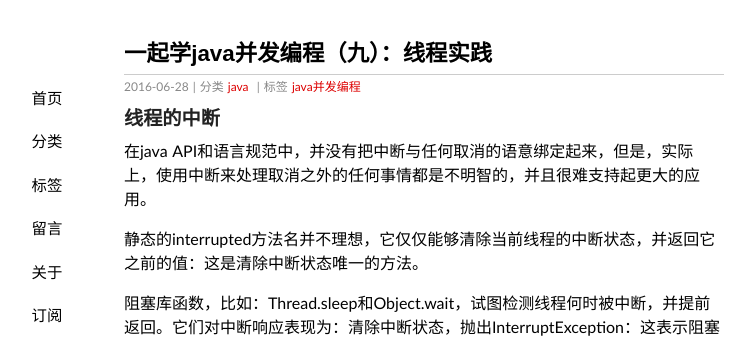
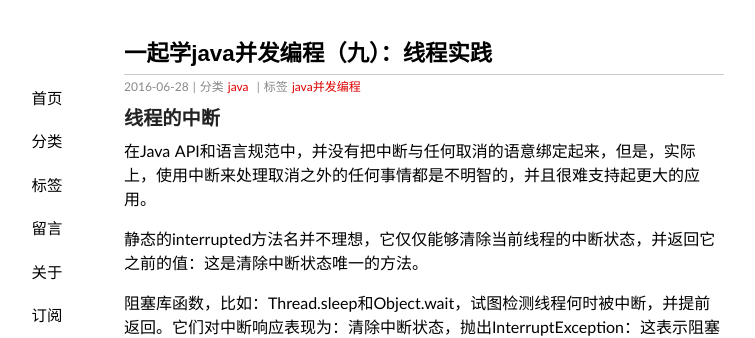
Before and after one commit to maphey/maphey.github.io, a Jekyll site: the page built from _posts/2016-06-28-learning-java-concurrent-9.md, in a window 1280 px wide and 900 px high. Shown: the top 338 px of the window, without its empty margins (216-971 px from the left). Built offline with Jekyll 4.4.1, drawn with Linux system fonts in a browser that asks for light colours; comment, search, counter and statistics services are not loaded.

````diff
--- a/_posts/2016-06-28-learning-java-concurrent-9.md
+++ b/_posts/2016-06-28-learning-java-concurrent-9.md
@@ -7,7 +7,7 @@ categories: java
 tags: java并发编程
 ---
 ### 线程的中断
-在java API和语言规范中，并没有把中断与任何取消的语意绑定起来，但是，实际上，使用中断来处理取消之外的任何事情都是不明智的，并且很难支持起更大的应用。
+在Java API和语言规范中，并没有把中断与任何取消的语意绑定起来，但是，实际上，使用中断来处理取消之外的任何事情都是不明智的，并且很难支持起更大的应用。
 
 静态的interrupted方法名并不理想，它仅仅能够清除当前线程的中断状态，并返回它之前的值：这是清除中断状态唯一的方法。
 
@@ -20,6 +20,7 @@ tags: java并发编程
 下面是通过中断进行取消的例子：
 
 PrimeGenerator.java定义了一个可以取消的任务：
+
 ```java
 public class PrimeGenerator extends Thread {
 
@@ -51,7 +52,9 @@ public class PrimeGenerator extends Thread {
 	}
 }
 ```
+
 Main.java调用interrupted触发取消：
+
 ```java
 public class Main {
 	public static void main(String[] args) throws InterruptedException {
@@ -62,6 +65,7 @@ public class Main {
 	}
 }
 ```
+
 上面的例子中，Main调用了interrupt方法，会设置并保存task线程的取消状态。
 
 中断异常通常是实现取消最明智的选择。正如需要为任务制定取消策略一样，也应该制定线程中断策略。一个中断策略决定线程如何应对中断请求——当发现中断请求时，它会做什么，哪些工作单元对于中断来说是原子操作，以及在多快的时间里响应中断。
@@ -85,6 +89,7 @@ public class Main {
 因为每一个线程都有其自己的中断策略，所有你不应该中断线程，除非你知道中断对这个线程意味着什么。
 
 有两种处理 InterruptException 的使用策略：
+
 - 传递异常，将异常往上级抛；
 - 保存中断状态，上层调用栈中的代码能够对其进行处理。
 
@@ -149,7 +154,9 @@ public class FileSearch implements Runnable {
 	}
 }
 ```
+
 Main.java启动这个线程，如果10秒没有找到就取消任务：
+
 ```java
 import java.util.concurrent.TimeUnit;
 
@@ -167,6 +174,7 @@ public class Main {
 ExecutorService.Submit会返回一个Future来描述任务。Future有一个cancel方法，它需要一个boolean类型的参数mayInterruptIfRunning，它的返回值表示取消尝试是否成功。当mayInterruptIfRunning为true，并且任务当前正在运行于一些线程中，那么这个线程是应该中断的。把这个参数设置成false意味着“如果还没有启动的话，不要运行这个任务”，这应该用于那些不处理中断的任务。
 
 并不是所有的阻塞方法或阻塞机制都响应中断。对于那些被不可中断的活动所阻塞的线程，我们可以使用与中断类似的手段，来确保停止这些线程。
+
 - java.io中的同步Socket I/O。在服务器应用程序中，阻塞I/O最常见的形式是读取和写入Socket。不幸的是，InputStream和OutputStream中的read和write方法都不响应中断，但是通过关闭底层的Socket，可以让read和write所阻塞的线程抛出一个SocketException。
 - java.nio中的同步I/O。中断一个InterruptibleChannel的线程，会导致抛出CLosedByInterruptException，并关闭链路（也会导致其他线程在这条链路的阻塞，抛出CloseByInterruptException）。关闭一个InterruptibleException导致多个阻塞在链路操作上的线程抛出AsynchronousCloseException。
 - Selector的异步I/O。如果一个线程阻塞于Selector.select方法，close方法会导致它通过抛出ClosedSelectorException提前返回。
@@ -237,6 +245,7 @@ public class FileClock implements Runnable {
 	}
 }
 ```
+
 ```java
 import java.util.concurrent.TimeUnit;
 
@@ -274,6 +283,7 @@ public class DataSourceLoader implements Runnable {
 	}
 }
 ```
+
 ```java
 import java.util.Date;
 import java.util.concurrent.TimeUnit;
@@ -292,6 +302,7 @@ public class NetworkConnectionsLoader implements Runnable {
 	}
 }
 ```
+
 ```java
 import java.util.Date;
 
@@ -355,6 +366,7 @@ public class CleanerTask extends Thread {
 	}
 }
 ```
+
 ```java
 import java.util.Date;
 
@@ -375,6 +387,7 @@ public class Event {
 	}
 }
 ```
+
 ```java
 import java.util.Date;
 import java.util.Deque;
@@ -403,6 +416,7 @@ public class WriterTask implements Runnable {
 	}
 }
 ```
+
 ```java
 import java.util.ArrayDeque;
 import java.util.Deque;
@@ -435,6 +449,7 @@ public class Task implements Runnable {
 	}
 }
 ```
+
 ```java
 import java.lang.Thread.UncaughtExceptionHandler;
 
@@ -451,6 +466,7 @@ public class ExceptionHandler implements UncaughtExceptionHandler {
 	}
 }
 ```
+
 ```java
 public class Main {
 	public static void main(String[] args) {
@@ -499,6 +515,7 @@ public class SearchTask implements Runnable {
 	}
 }
 ```
+
 ```java
 public class Result {
 	private String name;
@@ -512,6 +529,7 @@ public class Result {
 	}
 }
 ```
+
 ```java
 import java.util.concurrent.TimeUnit;
 
@@ -564,6 +582,7 @@ public class MyThreadGroup extends ThreadGroup {
 	}
 }
 ```
+
 ```java
 import java.util.Random;
 
@@ -584,6 +603,7 @@ public class Task implements Runnable {
 	}
 }
 ```
+
 ```java
 public class Main {
 	public static void main(String[] args) {
@@ -639,6 +659,7 @@ public class MyThreadFactory implements ThreadFactory {
 	}
 }
 ```
+
 ```java
 import java.util.concurrent.TimeUnit;
 
@@ -655,6 +676,7 @@ public class Task implements Runnable {
 
 }
 ```
+
 ```java
 public class Main {
 	public static void main(String[] args) {
````
